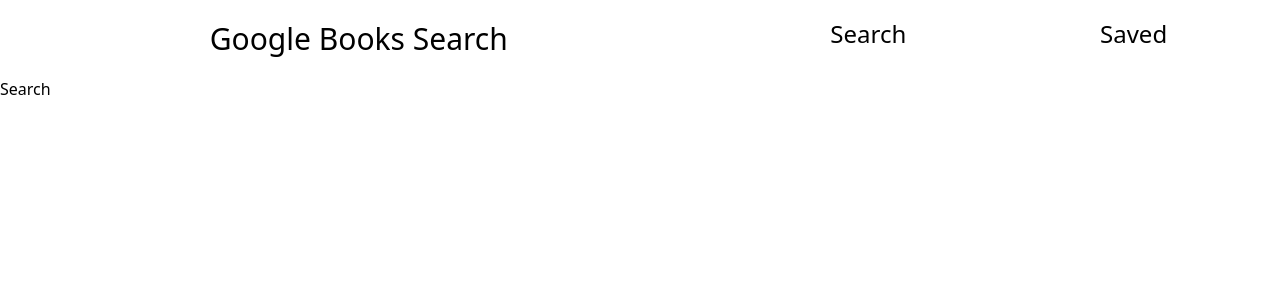
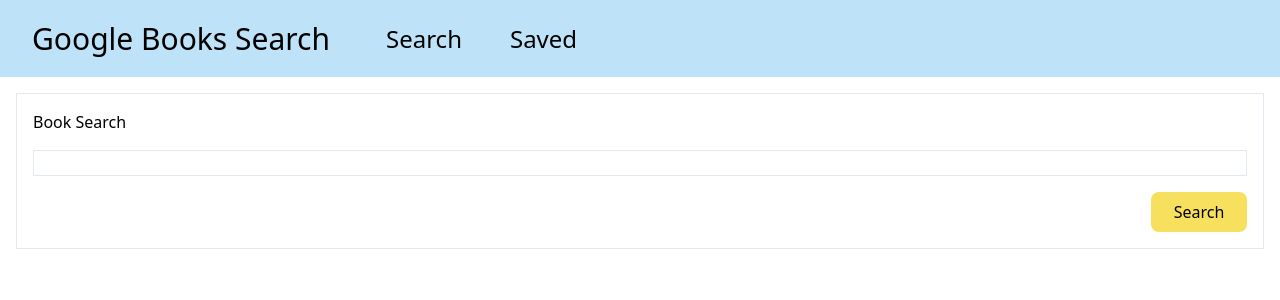
Before and after one commit to HuhnDaniel/google-books-search, a React (Create React App) app in the folder client/: page / in a window 1280 px wide. Shown: the top 300 px of the page. Built offline with nearby package versions, Linux system fonts and the light colour scheme.

Commit message:
add book search area/styling

```diff
--- a/client/src/components/Header.js
+++ b/client/src/components/Header.js
@@ -3,11 +3,11 @@ import { Link } from "react-router-dom";
 
 function Header() {
     return (
-        <header className="flex flex-row">
-            <h1 className="flex-auto text-center text-3xl p-4">Google Books Search</h1>
-            <nav className="flex flex-row flex-auto text-center text-2xl p-4">
-                <Link className="flex-auto" to="/">Search</Link>
-                <Link className="flex-auto" to="/saved/">Saved</Link>
+        <header className="flex flex-row bg-blue-200">
+            <Link className="text-3xl my-4 mx-3 md:mx-8" to="/">Google Books Search</Link>
+            <nav className="flex flex-row text-2xl items-center">
+                <Link className="flex-auto mx-3 md:mx-6" to="/">Search</Link>
+                <Link className="flex-auto mx-3 md:mx-6" to="/saved/">Saved</Link>
             </nav>
         </header>
     )
--- /dev/null
+++ b/client/src/components/SearchArea.js
@@ -0,0 +1,13 @@
+import React from "react";
+
+function SearchArea() {
+    return (
+        <form className="flex flex-col border m-4 p-2 hover:shadow-lg">
+            <h1 className="m-2">Book Search</h1>
+            <input className="border m-2" type="text" name="bookSearch" />
+            <button className="p-2 m-2 self-end bg-yellow-400 w-24 rounded-lg" type="button">Search</button>
+        </form>
+    );
+}
+
+export default SearchArea;
--- a/client/src/pages/Search.js
+++ b/client/src/pages/Search.js
@@ -1,8 +1,11 @@
 import React from "react";
+import SearchArea from "../components/SearchArea";
 
 function Search() {
     return (
-        <div>Search</div>
+        <main>
+            <SearchArea />
+        </main>
     );
 }
 
```
